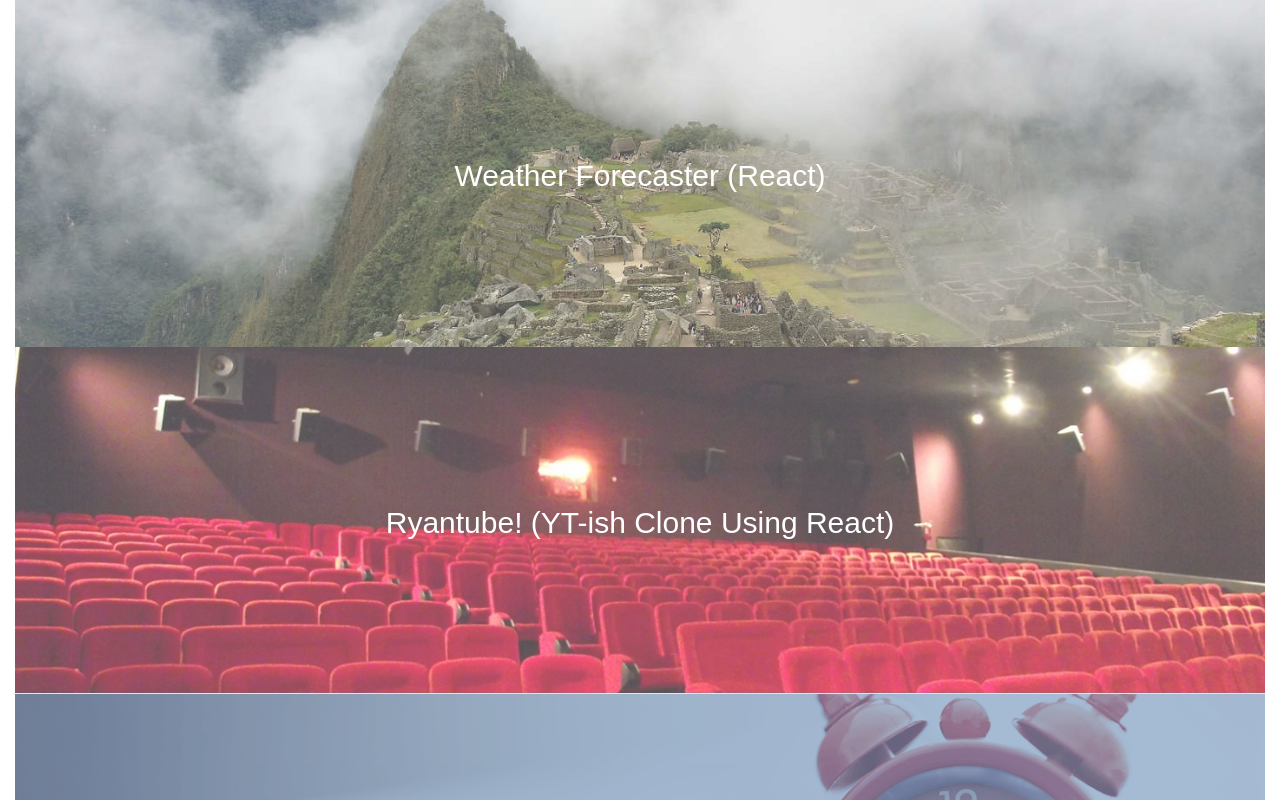
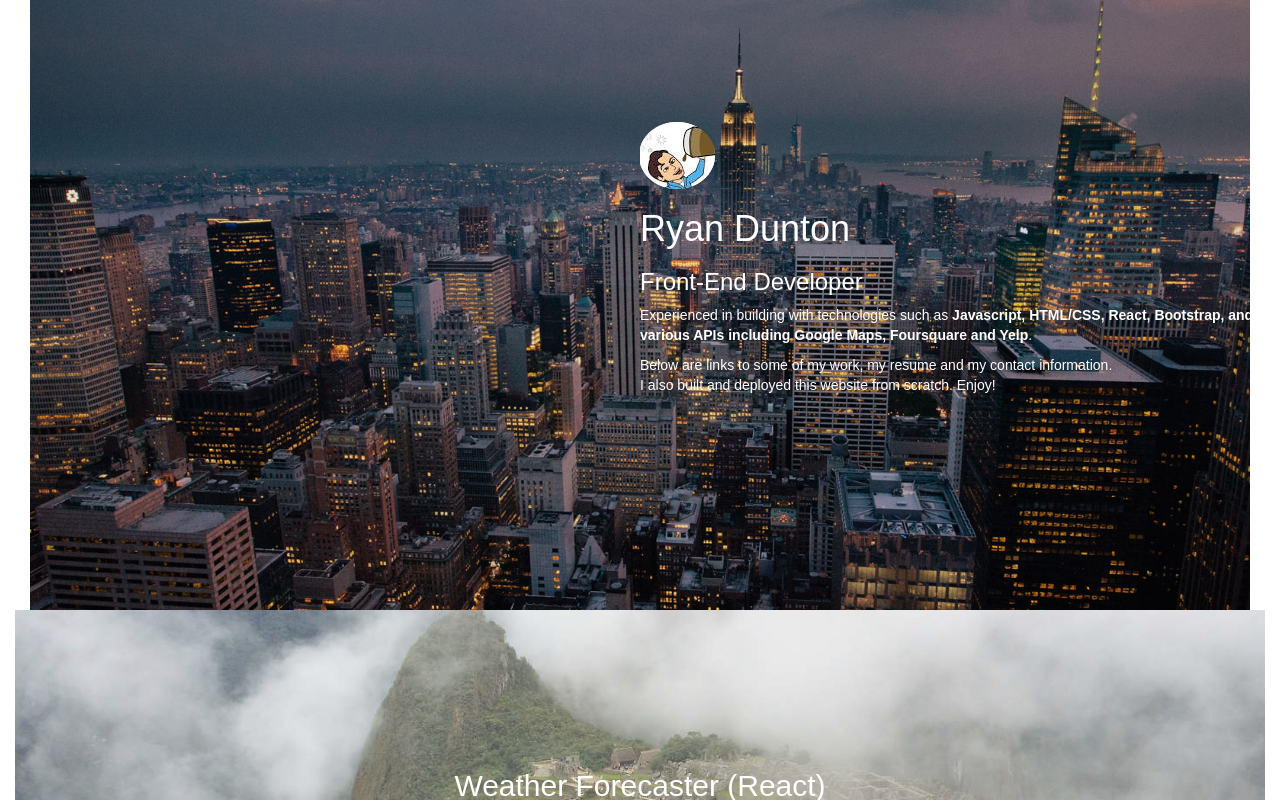
Before and after one commit to dunton-zz/homepageReact, a React (Create React App) app in the folder homepage/: page / in a window 1280 px wide. Shown: the top 800 px of the page. Built offline with nearby package versions, Linux system fonts and the light colour scheme.

Commit message:
added header row

```diff
--- a/homepage/src/App.js
+++ b/homepage/src/App.js
@@ -1,13 +1,14 @@
 import React, { Component } from 'react';
 import logo from './logo.svg';
 import './App.css';
-
-import ProjectRow from './components/project_row.js'
+import HeaderRow from './components/header_row'
+import ProjectRow from './components/project_row'
 
 class App extends Component {
   render() {
     return (
       <div className="container-fluid">
+        <HeaderRow mainImage="media/ny.jpg" headshot="media/headshot.png" />
         <ProjectRow name="Weather Forecaster (React)" link="weather" image="media/weather.jpg"/>
         <ProjectRow name="Ryantube! (YT-ish Clone Using React)" link="ryantube" image="media/ryantube.jpg"/>
         <ProjectRow name="Todo List App (React)" link="todo" image="media/todo.png"/>
--- /dev/null
+++ b/homepage/src/components/header_row.js
@@ -0,0 +1,23 @@
+import React, { Component } from 'react';
+
+class HeaderRow extends Component {
+	render() {
+		return (
+			<div className="col-md-12 header">
+				<img className="img-responsive" src={this.props.mainImage} alt="main background image" />
+					<div id="headshot">
+						<div id ="headPic">
+							<img src={this.props.headshot} alt="headshot" />
+						</div>
+						<h1 id="name">Ryan Dunton</h1>
+						<h3 id = "position">Front-End Developer</h3>
+						<h4 id ="position2">Front-End Developer</h4>
+						<p id="info">Experienced in building with technologies such as <span id="tech">Javascript, HTML/CSS, React, Bootstrap, and various APIs including Google Maps, Foursquare and Yelp</span>.</p>
+						<p id ="info">Below are links to some of my work, my resume and my contact information. <br/> I also built and deployed this website from scratch. Enjoy!</p>
+					</div>
+			</div>
+		)
+	}
+}
+
+export default HeaderRow;
```
Also changed, not shown: 1 other file (tests, documents, lock files or other folders).
